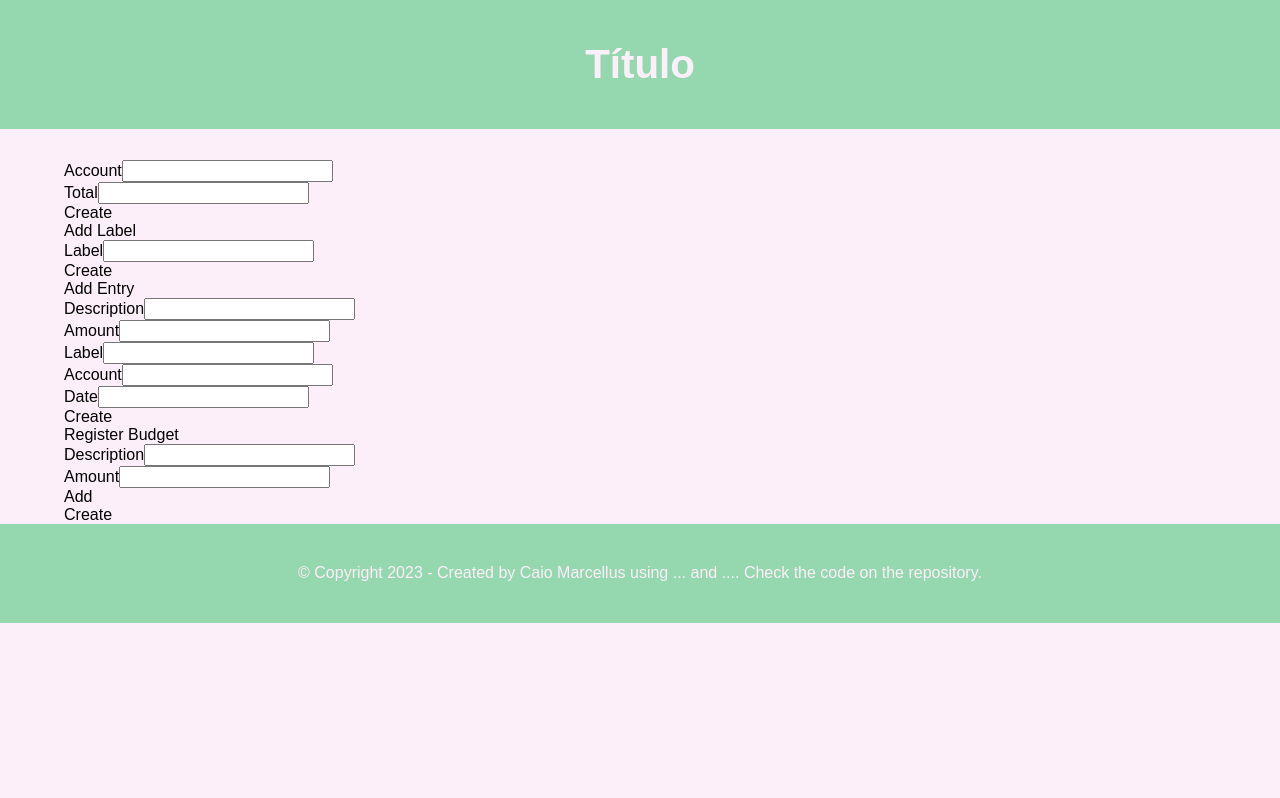
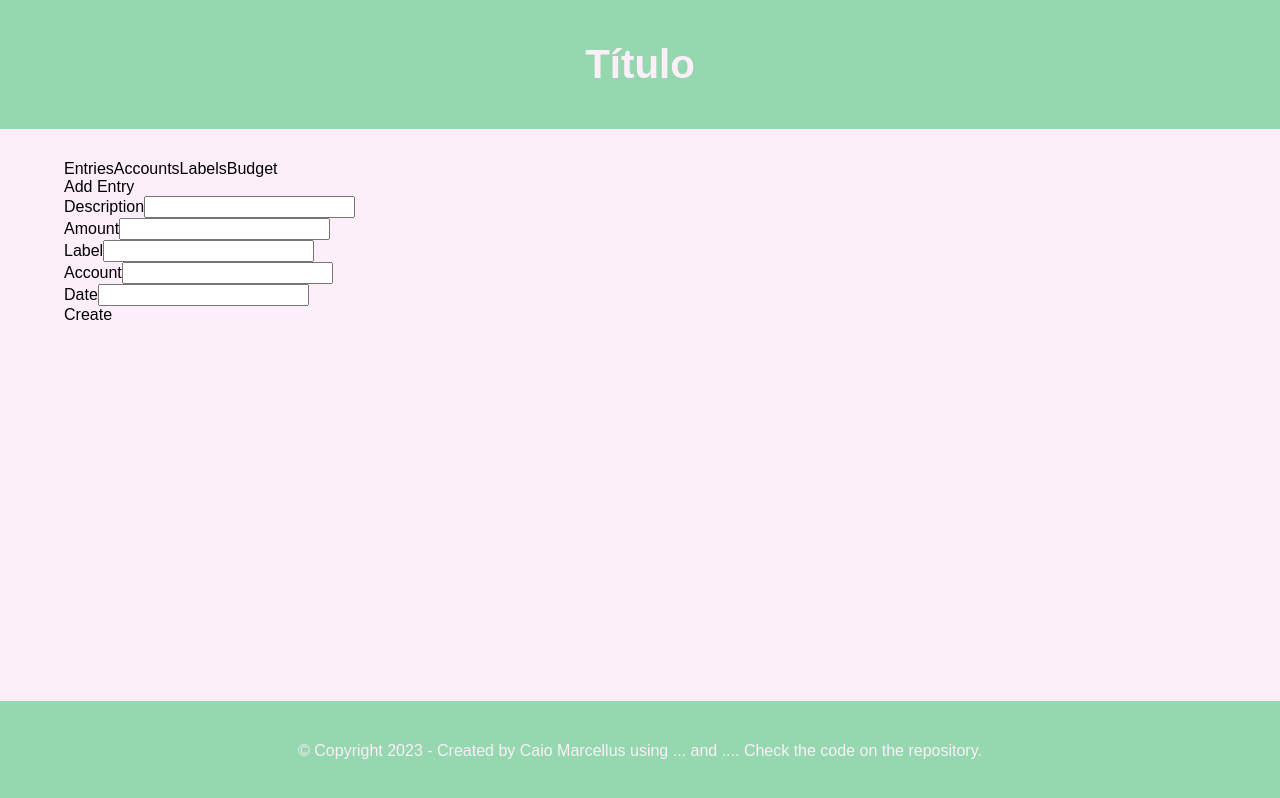
Before and after one commit to marcelluscaio/Finances, a Next.js app: page / in a window 1280 px wide. Built offline with nearby package versions, Linux system fonts and the light colour scheme; a web font is replaced by a local one.

Commit message:
feat: creating Tabs and setting body to grid

```diff
--- /dev/null
+++ b/app/Components/Base/Tabs/Tabs.tsx
@@ -0,0 +1,67 @@
+"use client";
+
+import * as Tabs from "@radix-ui/react-tabs";
+import TextInput from "../TextInput/TextInput";
+
+export default function TabsComponent() {
+	return (
+		<Tabs.Root
+			defaultValue="tab1"
+			orientation="horizontal"
+		>
+			<Tabs.List aria-label="tabs example">
+				<Tabs.Trigger value="tab1">Entries</Tabs.Trigger>
+				<Tabs.Trigger value="tab2">Accounts</Tabs.Trigger>
+				<Tabs.Trigger value="tab3">Labels</Tabs.Trigger>
+				<Tabs.Trigger value="tab4">Budget</Tabs.Trigger>
+			</Tabs.List>
+			<Tabs.Content value="tab1">
+				<form>
+					<h2>Add Entry</h2>
+					<TextInput id="entry-description">Description</TextInput>
+					<TextInput id="entry-amount">Amount</TextInput>
+					<TextInput id="entry-label">Label</TextInput>
+					<TextInput id="entry-account">Account</TextInput>
+					<TextInput id="entry-date">Date</TextInput>
+					<button>Create</button>
+				</form>
+			</Tabs.Content>
+			<Tabs.Content value="tab2">
+				<form>
+					<div>
+						<label>Account</label>
+						<input />
+					</div>
+					<div>
+						<label>Total</label>
+						<input />
+					</div>
+					<button>Create</button>
+				</form>
+			</Tabs.Content>
+			<Tabs.Content value="tab3">
+				<form>
+					<h2>Add Label</h2>
+					<TextInput id="label">Label</TextInput>
+					<button>Create</button>
+				</form>
+			</Tabs.Content>
+			<Tabs.Content value="tab4">
+				<form>
+					<h2>Register Budget</h2>
+					<div>
+						<label>Description</label>
+						<input />
+					</div>
+					<div>
+						<label>Amount</label>
+						<input />
+					</div>
+					<button>Add</button>
+					<table>{/* add items here */}</table>
+					<button>Create</button>
+				</form>
+			</Tabs.Content>
+		</Tabs.Root>
+	);
+}
--- /dev/null
+++ b/app/Components/Base/TextInput/TextInput.tsx
@@ -0,0 +1,17 @@
+import { PropsWithChildren } from "react";
+
+type Props = {
+	id: string;
+};
+
+export default function TextInput({ id, children }: PropsWithChildren<Props>) {
+	return (
+		<div>
+			<label htmlFor={id}>{children}</label>
+			<input
+				type="text"
+				id={id}
+			/>
+		</div>
+	);
+}
--- a/app/Components/Sections/Footer/style.module.scss
+++ b/app/Components/Sections/Footer/style.module.scss
@@ -8,6 +8,7 @@
 		display: flex;
 		justify-content: center;
 		align-items: center;
+
 		& > span {
 			color: color.$white;
 		}
--- a/app/layout.tsx
+++ b/app/layout.tsx
@@ -26,7 +26,7 @@ export default function RootLayout({ children }: { children: React.ReactNode })
 		>
 			<body>
 				<Header />
-				<Container>{children}</Container>
+				{children}
 				<Footer />
 			</body>
 		</html>
--- a/app/page.tsx
+++ b/app/page.tsx
@@ -1,57 +1,12 @@
-import Form from "./Components/Sections/Form/Form";
+import Container from "./Components/Base/Container/Container";
+import TabsComponent from "./Components/Base/Tabs/Tabs";
 
 export default function Home() {
 	return (
 		<main>
-			<Form />
-			<form>
-				<h2>Add Label</h2>
-				<div>
-					<label>Label</label>
-					<input />
-				</div>
-				<button>Create</button>
-			</form>
-
-			<form>
-				<h2>Add Entry</h2>
-				<div>
-					<label>Description</label>
-					<input />
-				</div>
-				<div>
-					<label>Amount</label>
-					<input />
-				</div>
-				<div>
-					<label>Label</label>
-					<input />
-				</div>
-				<div>
-					<label>Account</label>
-					<input />
-				</div>
-				<div>
-					<label>Date</label>
-					<input />
-				</div>
-				<button>Create</button>
-			</form>
-
-			<form>
-				<h2>Register Budget</h2>
-				<div>
-					<label>Description</label>
-					<input />
-				</div>
-				<div>
-					<label>Amount</label>
-					<input />
-				</div>
-				<button>Add</button>
-				<table>{/* add items here */}</table>
-				<button>Create</button>
-			</form>
+			<Container>
+				<TabsComponent />
+			</Container>
 		</main>
 	);
 }
--- a/app/styles/global.scss
+++ b/app/styles/global.scss
@@ -1,5 +1,11 @@
 @use "./colors";
 
 body {
+	display: grid;
+	grid-template-rows: auto 1fr auto;
+
+	min-height: 100vh;
+	min-height: 100svh;
+
 	background-color: colors.$white;
 }
--- a/package.json
+++ b/package.json
@@ -9,6 +9,7 @@
     "lint": "next lint"
   },
   "dependencies": {
+    "@radix-ui/react-tabs": "^1.0.4",
     "eslint-config-prettier": "^9.1.0",
     "next": "14.0.4",
     "react": "^18",
```
Also changed, not shown: app/Components/Base/Input/Input.tsx (deleted, +0 -8 lines), app/Components/Base/TextInput/style.module.scss (added), 1 other file (tests, documents, lock files or other folders).
